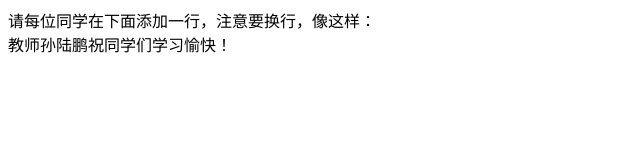
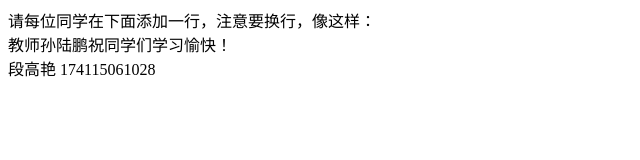
Before and after one commit to sunlupeng2020/hellostudents, a plain HTML site: page b17jk_1.html in a window 1280 px wide. Shown: the whole page, without its empty margins (0-640 px from the left). Drawn offline with Linux system fonts and the light colour scheme.

Commit message:
Update b17jk_1.html

```diff
--- a/b17jk_1.html
+++ b/b17jk_1.html
@@ -14,6 +14,7 @@ and open the template in the editor.
         <div>
             请每位同学在下面添加一行，注意要换行，像这样：</br>
             教师孙陆鹏祝同学们学习愉快！</br>
+            段高艳 174115061028 </br>
         </div>
     </body>
 </html>
```
